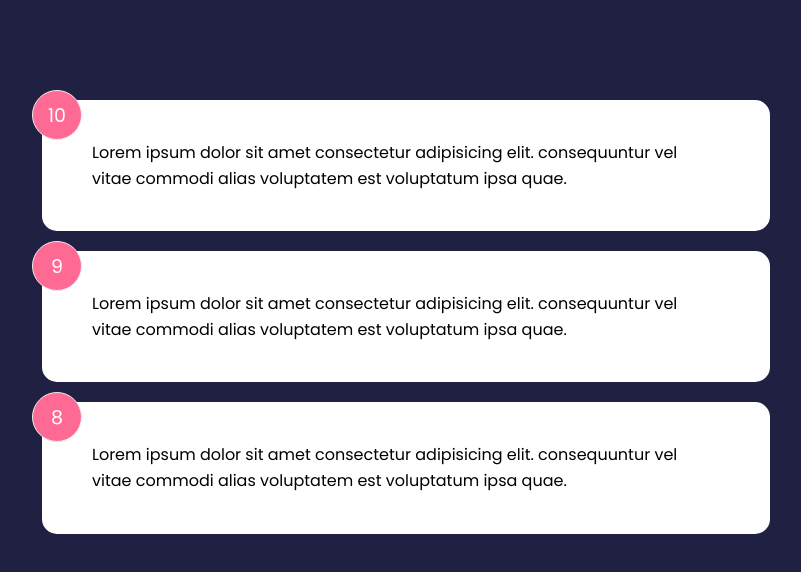
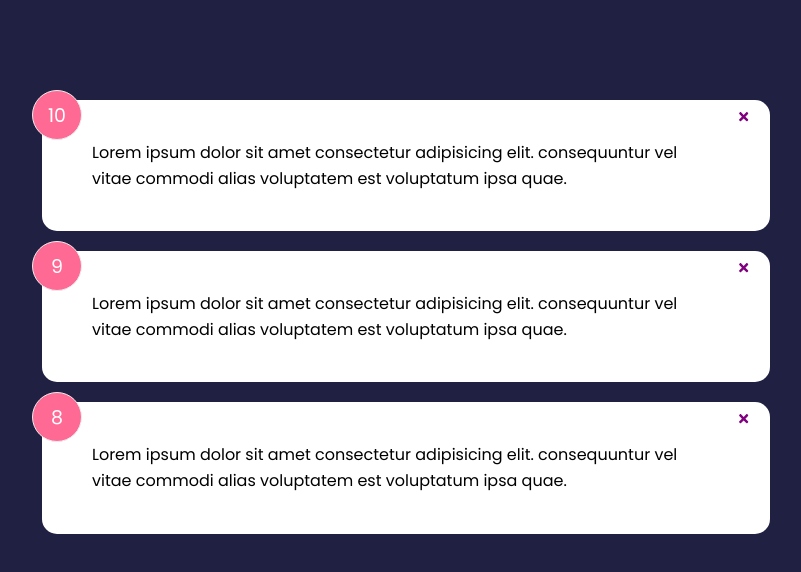
Before and after one commit to vanguyen333/feedbackapp, a React (Create React App) app: page / in a window 1280 px wide. Shown: the top 572 px of the page, without its empty margins (234-1035 px from the left). Built offline with nearby package versions, Linux system fonts and the light colour scheme.

Commit message:
#17 Events & Prop Drilling

```diff
--- a/package.json
+++ b/package.json
@@ -8,6 +8,7 @@
     "@testing-library/user-event": "^13.5.0",
     "react": "^18.3.1",
     "react-dom": "^18.3.1",
+    "react-icons": "^5.2.1",
     "react-scripts": "5.0.1",
     "web-vitals": "^2.1.4"
   },
--- a/src/App.js
+++ b/src/App.js
@@ -5,12 +5,15 @@
 
 function App() {
   const [feedback, setFeebdack] = useState(FeedbackData);
-
+  const deleteFeedback = (id) => {
+    if (window.confirm('Are you sure you want to delete?'))
+      setFeebdack(feedback.filter((item) => item.id !== id));
+  };
   return (
     <>
       <Header />
       <div className="container">
-        <FeedbackList feedback={feedback} />
+        <FeedbackList feedback={feedback} handleDelete={deleteFeedback} />
       </div>
     </>
   );
--- a/src/components/FeedbackItem.jsx
+++ b/src/components/FeedbackItem.jsx
@@ -1,10 +1,15 @@
+import { FaTimes } from 'react-icons/fa';
 import PropTypes from 'prop-types';
 import Card from './shared/Card';
 
-const FeedbackItem = ({ item }) => {
+const FeedbackItem = ({ item, handleDelete }) => {
   return (
     <Card>
       <div className="num-display">{item.rating}</div>
+      <button onClick={() => handleDelete(item.id)} className="close">
+        <FaTimes color="purple" />
+      </button>
+
       <div className="text-display">{item.text}</div>
     </Card>
   );
--- a/src/components/FeedbackList.jsx
+++ b/src/components/FeedbackList.jsx
@@ -1,14 +1,14 @@
 import PropTypes from 'prop-types';
 import React from 'react';
 import FeedbackItem from './FeedbackItem';
-const FeedbackList = ({ feedback }) => {
+const FeedbackList = ({ feedback, handleDelete }) => {
   if (!feedback || feedback.length === 0) {
     return <p>No Feedback yet</p>;
   }
   return (
     <div className="feedback-list">
       {feedback.map((item) => (
-        <FeedbackItem key={item.id} item={item} />
+        <FeedbackItem key={item.id} item={item} handleDelete={handleDelete} />
       ))}
     </div>
   );
```
Also changed, not shown: 1 other file (tests, documents, lock files or other folders).
